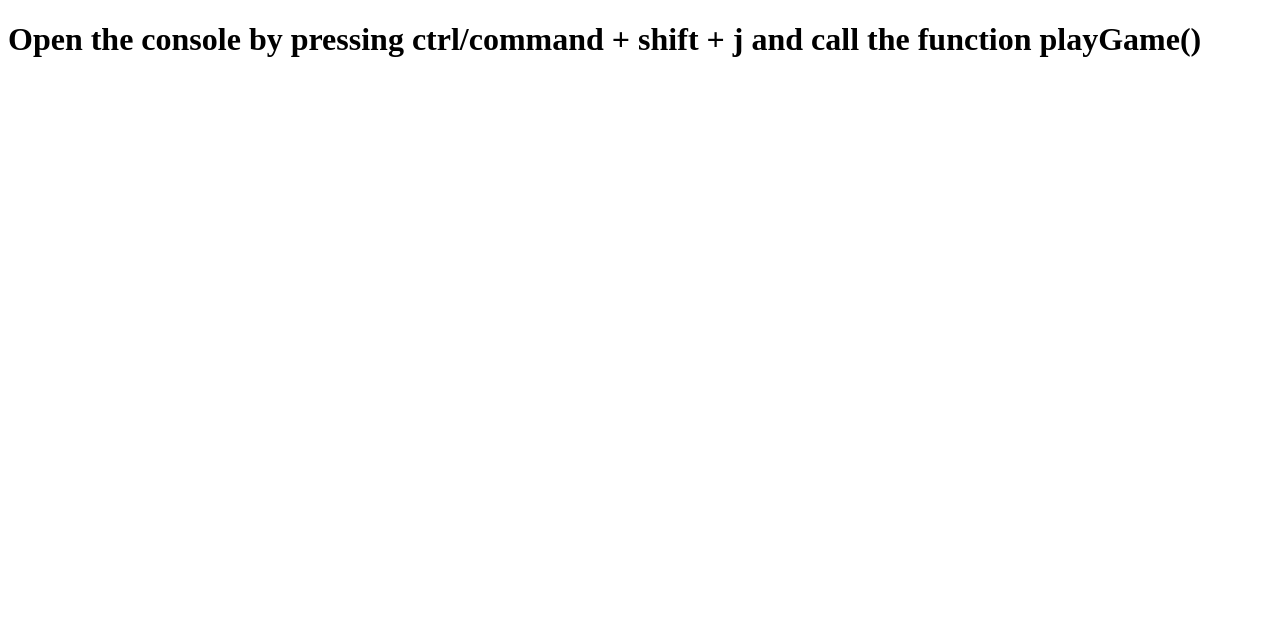
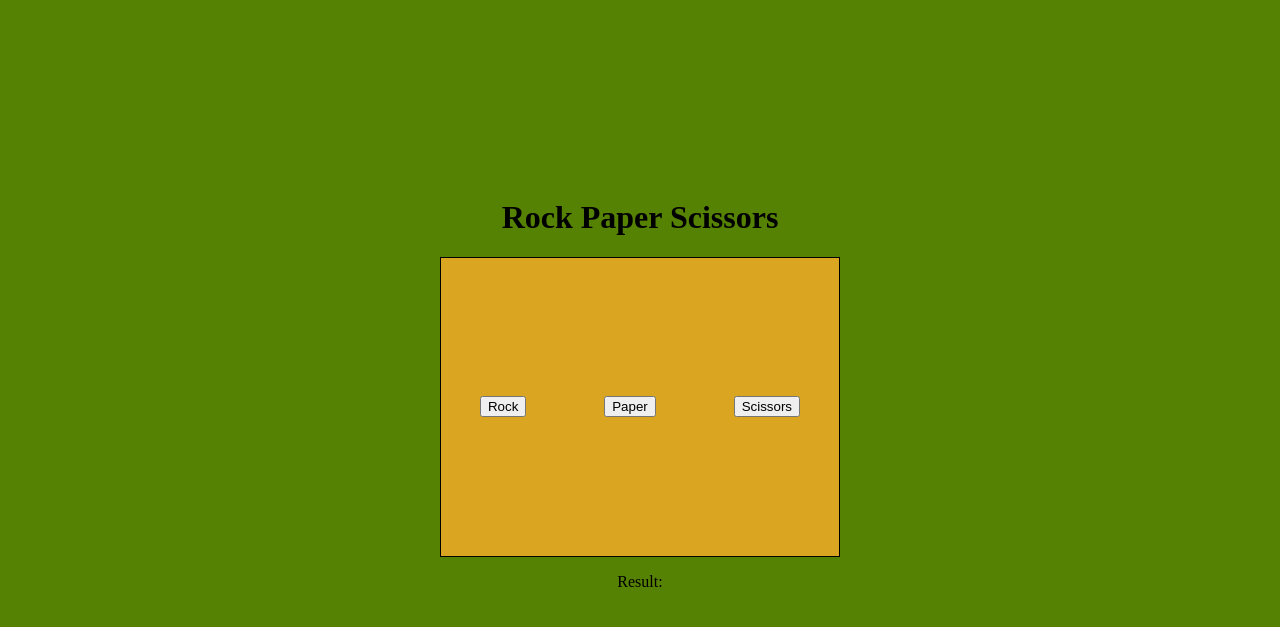
Before and after one commit to 13alinnn/rock-paper-scissors, a plain HTML site: page index.html in a window 1280 px wide. Drawn offline with Linux system fonts and the light colour scheme.

Commit message:
added user interface

```diff
--- a/index.html
+++ b/index.html
@@ -4,11 +4,17 @@
     <meta charset="UTF-8">
     <meta name="viewport" content="width=device-width, initial-scale=1.0">
     <title>Document</title>
+    <link rel="stylesheet" href="./styles.css">
+    <script src="script.js" defer> </script>
 </head>
 <body>
-    <h1>Open the console by pressing ctrl/command + shift + j and call the function playGame()</h1>
-    <script src="script.js">
+    <h1><strong>Rock Paper Scissors</strong></h1>
+    <div class="menu">
+        <button class="rockbtn">Rock</button>
+        <button class="paperbtn">Paper</button>
+        <button class="scisbtn">Scissors</button>
+    </div>
+    <p>Result: </p>
 
-    </script>
 </body>
 </html>
--- /dev/null
+++ b/styles.css
@@ -0,0 +1,28 @@
+*,
+*::after,
+*::before {
+    box-sizing: border-box;
+}
+html, body {
+    height: 100%;
+}
+body {
+    display: flex;
+    align-items: center;
+    justify-content: center;
+    flex-direction: column;
+    background-color: #568203;
+}
+p {
+    flex-basis: 50px;
+}
+.menu {
+    display: flex;
+    color: wheat;
+    background-color: goldenrod;
+    height: 300px;
+    width: 400px;
+    align-items: center;
+    justify-content: space-around;
+    border: 1px solid black;
+}
```
